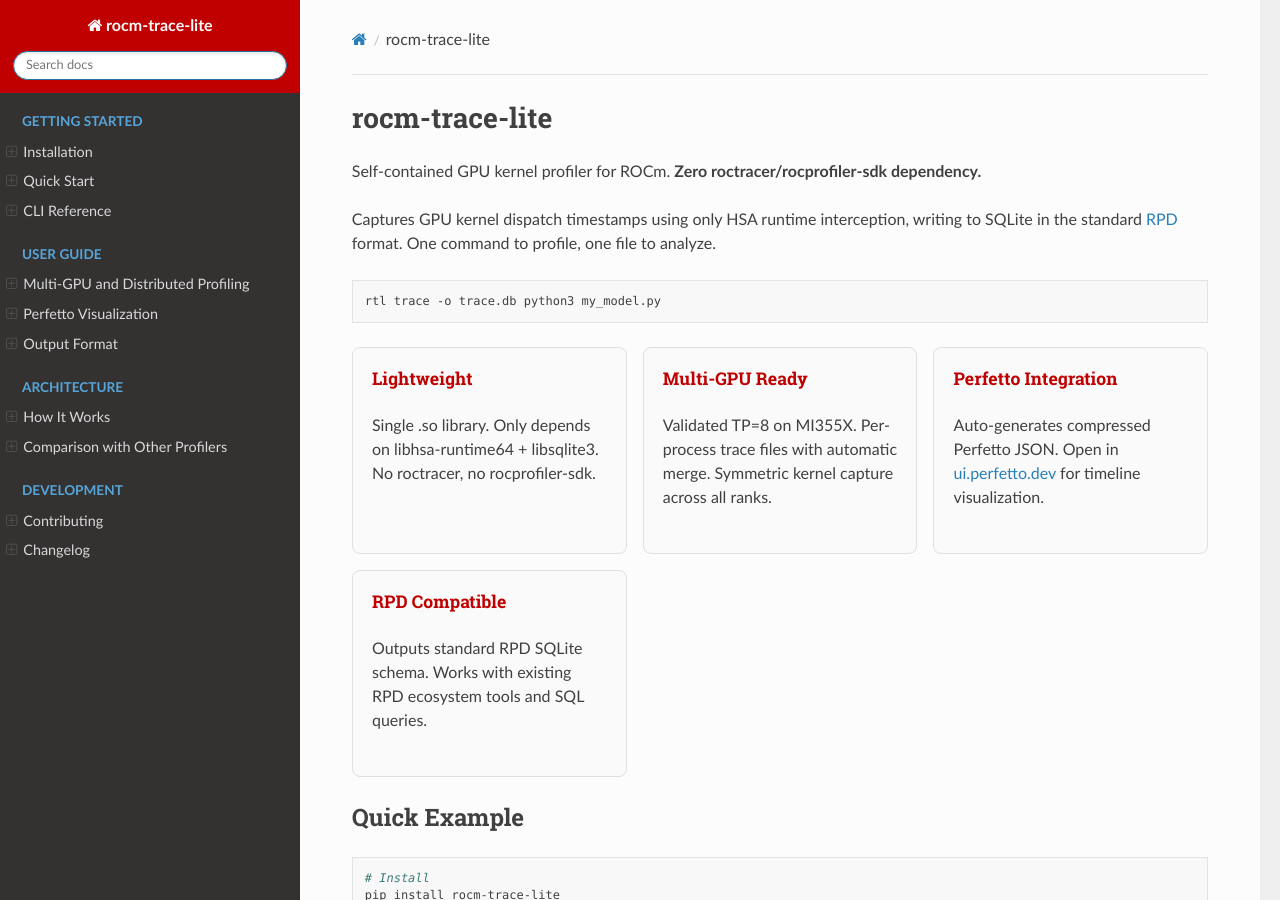
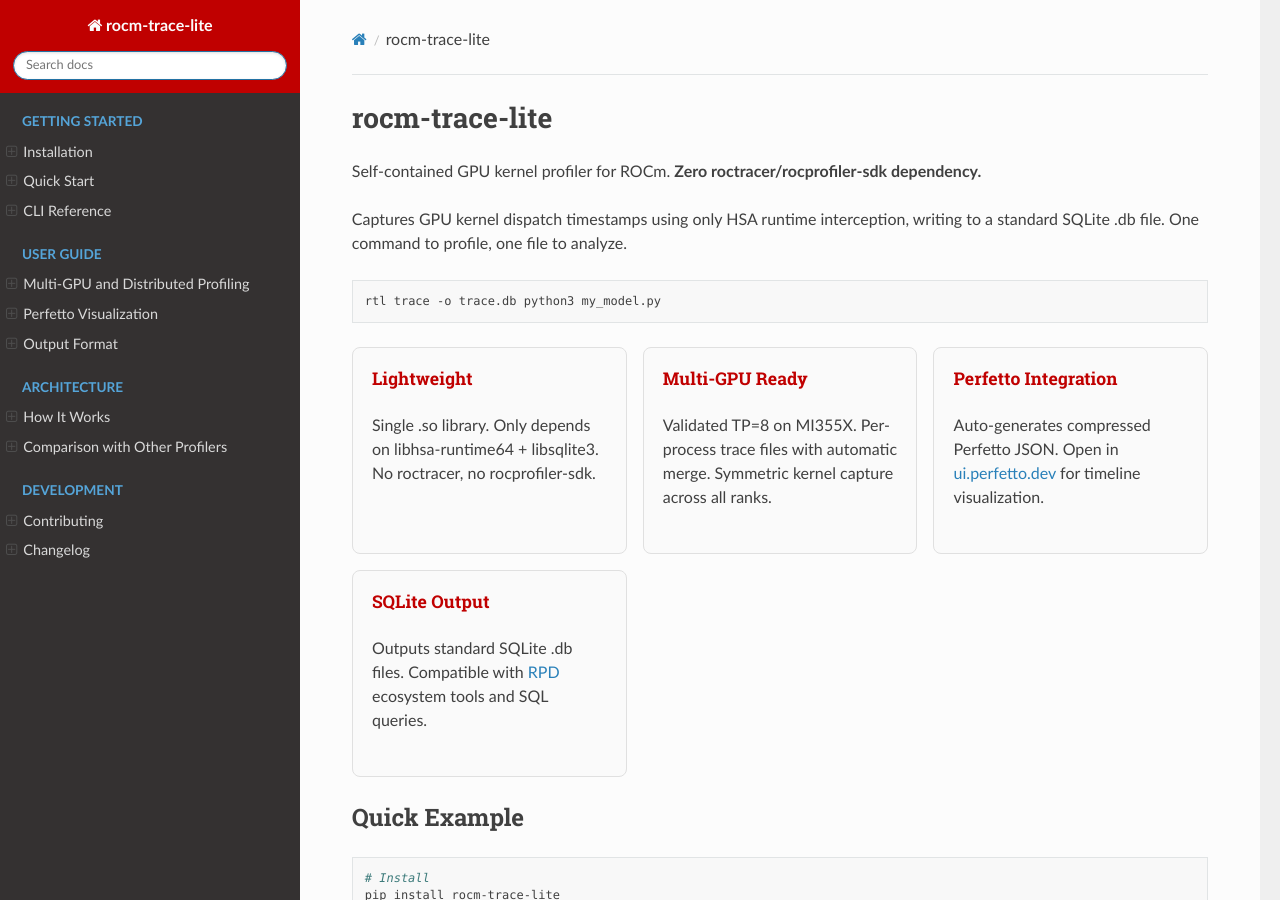
Before and after one commit to sunway513/rocm-trace-lite, a Sphinx documentation site: the page built from docs/index.rst, in a window 1280 px wide and 900 px high. Built offline with Sphinx 7.4.7 and the Read the Docs theme 3.1.0, drawn with Linux system fonts in a browser that asks for light colours.

Commit message:
docs: clarify output format is SQLite .db, not RPD format
The tool outputs standard SQLite .db files, not "RPD format". RPD is a
separate project. Update docs to say "SQLite .db" while keeping credit
and compatibility references to the RPD ecosystem.

Files changed:
- docs/index.rst: hero text and feature card
- docs/output_format.md: opening description
- docs/comparison.md: feature table output format cell

Co-Authored-By: Claude Opus 4.6 (1M context) <noreply@anthropic.com>

```diff
--- a/docs/index.rst
+++ b/docs/index.rst
@@ -4,7 +4,7 @@ rocm-trace-lite
 Self-contained GPU kernel profiler for ROCm. **Zero roctracer/rocprofiler-sdk dependency.**
 
 Captures GPU kernel dispatch timestamps using only HSA runtime interception,
-writing to SQLite in the standard `RPD <https://github.com/ROCm/rocmProfileData>`_ format.
+writing to a standard SQLite .db file.
 One command to profile, one file to analyze.
 
 .. code-block:: bash
@@ -27,8 +27,8 @@ One command to profile, one file to analyze.
        <p>Auto-generates compressed Perfetto JSON. Open in <a href="https://ui.perfetto.dev">ui.perfetto.dev</a> for timeline visualization.</p>
      </div>
      <div class="feature-card">
-       <h3>RPD Compatible</h3>
-       <p>Outputs standard RPD SQLite schema. Works with existing RPD ecosystem tools and SQL queries.</p>
+       <h3>SQLite Output</h3>
+       <p>Outputs standard SQLite .db files. Compatible with <a href="https://github.com/ROCm/rocmProfileData">RPD</a> ecosystem tools and SQL queries.</p>
      </div>
    </div>
 
```
Also changed, not shown: docs/comparison.md (+1 -1 lines), docs/output_format.md (+1 -1 lines).
